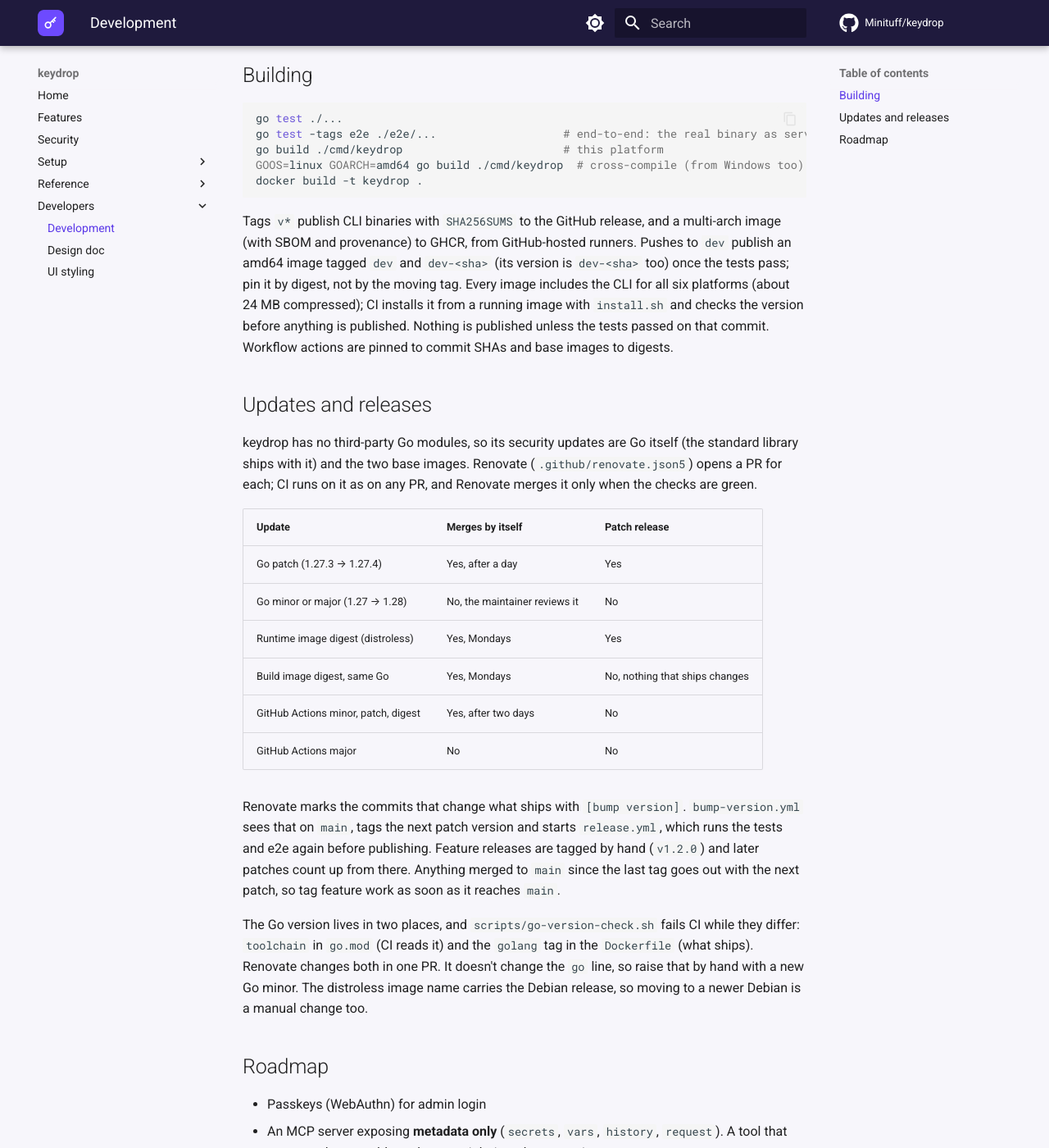
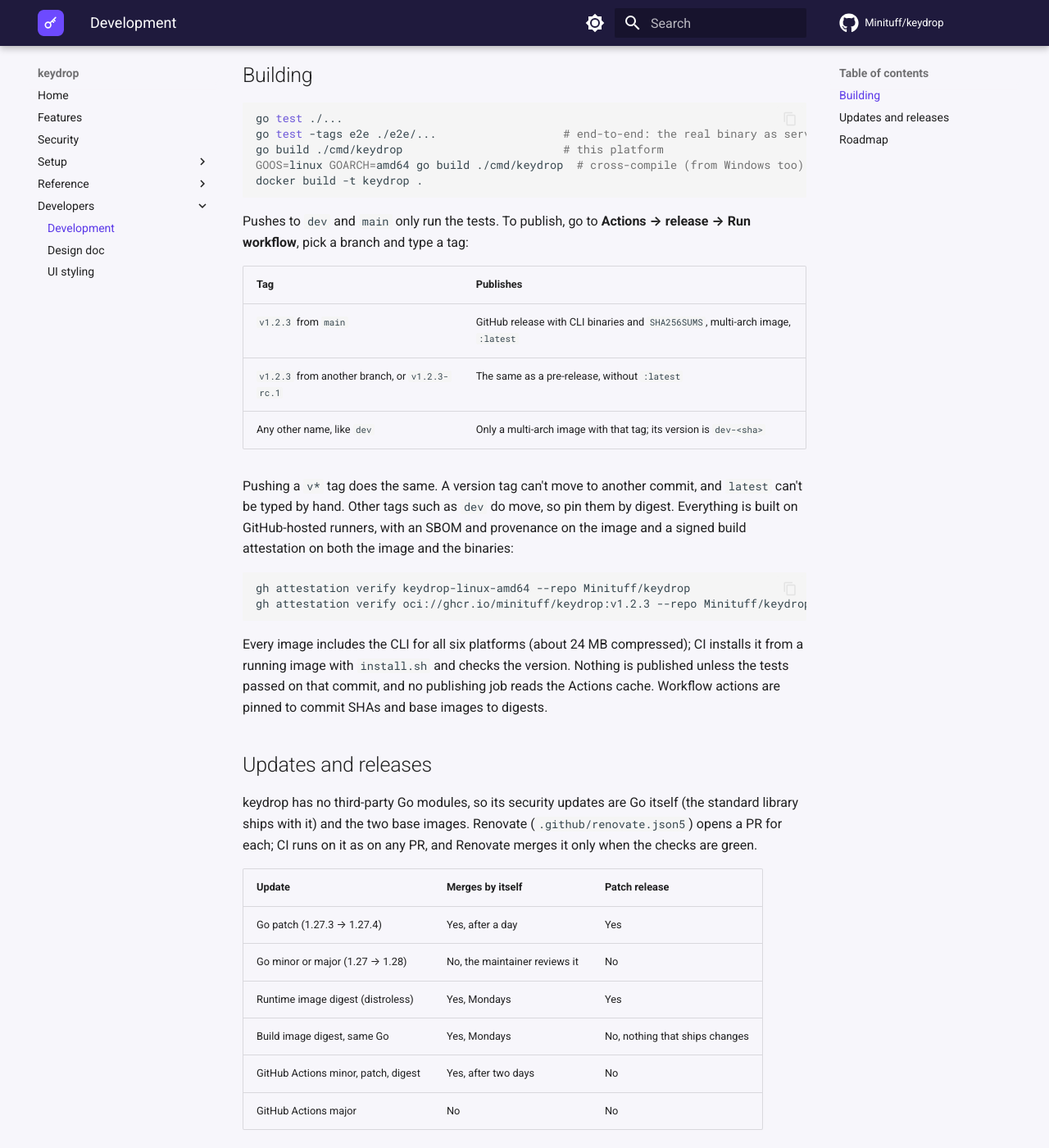
Before and after one commit to Minituff/keydrop, an MkDocs documentation site: the page built from docs/development.md, in a window 1280 px wide and 1400 px high, scrolled down 205 px. Shown: the whole window at 82% size. Built offline with MkDocs 1.6.1 and Material for MkDocs 9.7.7, drawn with Linux system fonts in a browser that asks for light colours; comment, search, counter and statistics services are not loaded; some of the changed text lies outside the part shown.

Commit message:
release: publish by hand with a branch and a tag
Pushes to dev no longer publish anything: the dev-image job is gone, and
release.yml takes a tag when run by hand. scripts/release-version.sh
decides what a tag publishes: a version from main is a full release with
:latest, one from anywhere else a pre-release, and any other name only an
image. Renovate's patch releases still go through bump-version.yml.

The image gets a signed build attestation like the binaries. Docs deploy
through GitHub's Pages actions, so pip no longer runs in a job with write
access. Step 1 is off the going-public checklist: the review is done.

````diff
--- a/docs/development.md
+++ b/docs/development.md
@@ -12,15 +12,31 @@ GOOS=linux GOARCH=amd64 go build ./cmd/keydrop  # cross-compile (from Windows to
 docker build -t keydrop .
 ```
 
-Tags `v*` publish CLI binaries with `SHA256SUMS` to the GitHub release, and a
-multi-arch image (with SBOM and provenance) to GHCR, from GitHub-hosted
-runners. Pushes to `dev` publish an amd64 image tagged `dev` and
-`dev-<sha>` (its version is `dev-<sha>` too) once the tests pass; pin it by
-digest, not by the moving tag. Every image includes the CLI for all six
-platforms (about 24 MB compressed); CI installs it from a running image
-with `install.sh` and checks the version before anything is published.
-Nothing is published unless the tests passed on that commit. Workflow
-actions are pinned to commit SHAs and base images to digests.
+Pushes to `dev` and `main` only run the tests. To publish, go to
+**Actions → release → Run workflow**, pick a branch and type a tag:
+
+| Tag | Publishes |
+|---|---|
+| `v1.2.3` from `main` | GitHub release with CLI binaries and `SHA256SUMS`, multi-arch image, `:latest` |
+| `v1.2.3` from another branch, or `v1.2.3-rc.1` | The same as a pre-release, without `:latest` |
+| Any other name, like `dev` | Only a multi-arch image with that tag; its version is `dev-<sha>` |
+
+Pushing a `v*` tag does the same. A version tag can't move to another
+commit, and `latest` can't be typed by hand. Other tags such as `dev` do
+move, so pin them by digest. Everything is built on GitHub-hosted runners,
+with an SBOM and provenance on the image and a signed build attestation on
+both the image and the binaries:
+
+```sh
+gh attestation verify keydrop-linux-amd64 --repo Minituff/keydrop
+gh attestation verify oci://ghcr.io/minituff/keydrop:v1.2.3 --repo Minituff/keydrop
+```
+
+Every image includes the CLI for all six platforms (about 24 MB compressed);
+CI installs it from a running image with `install.sh` and checks the version.
+Nothing is published unless the tests passed on that commit, and no publishing
+job reads the Actions cache. Workflow actions are pinned to commit SHAs and
+base images to digests.
 
 ## Updates and releases
 
@@ -40,8 +56,9 @@ and Renovate merges it only when the checks are green.
 
 Renovate marks the commits that change what ships with `[bump version]`.
 `bump-version.yml` sees that on `main`, tags the next patch version and starts
-`release.yml`, which runs the tests and e2e again before publishing. Feature
-releases are tagged by hand (`v1.2.0`) and later patches count up from there.
+`release.yml`, which runs the tests and e2e again before publishing. This is
+the only release that starts by itself. Feature releases are started by hand
+(`v1.2.0`) and later patches count up from there.
 Anything merged to `main` since the last tag goes out with the next patch, so
 tag feature work as soon as it reaches `main`.
 
````
Also changed, not shown: AGENTS.md (+15 -21 lines), docs/design_doc.md (+4 -4 lines), 6 other files.
